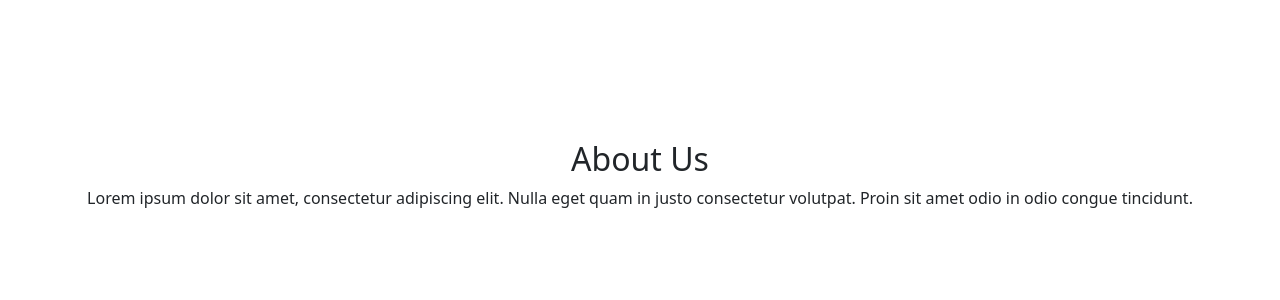
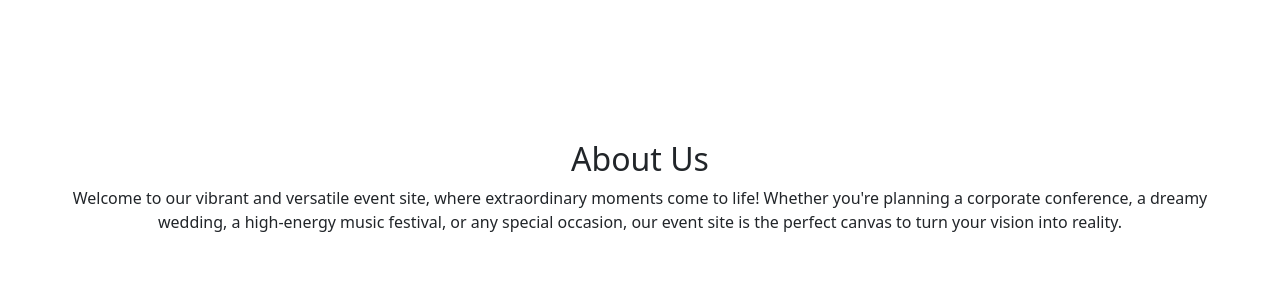
Before and after one commit to telkelly/HackatonPy, a Django app: template event_platform/events/templates/home.html in a window 1280 px wide. Shown: the part 246-546 px from the top of the page. Run offline with Django 3.2, Linux system fonts and the light colour scheme; the template is opened without the code that fills it, so the values that code supplies are empty.

```diff
--- a/event_platform/events/templates/home.html
+++ b/event_platform/events/templates/home.html
@@ -15,8 +15,7 @@
 </div>
 <div class="container" style="text-align: center; padding: 70px 0">
     <h2>About Us</h2>
-    <p>Lorem ipsum dolor sit amet, consectetur adipiscing elit. Nulla eget quam in justo consectetur volutpat. Proin sit
-        amet odio in odio congue tincidunt.</p>
+    <p>Welcome to our vibrant and versatile event site, where extraordinary moments come to life! Whether you're planning a corporate conference, a dreamy wedding, a high-energy music festival, or any special occasion, our event site is the perfect canvas to turn your vision into reality.</p>
 </div>
 {% endblock %}
 </body>
```
